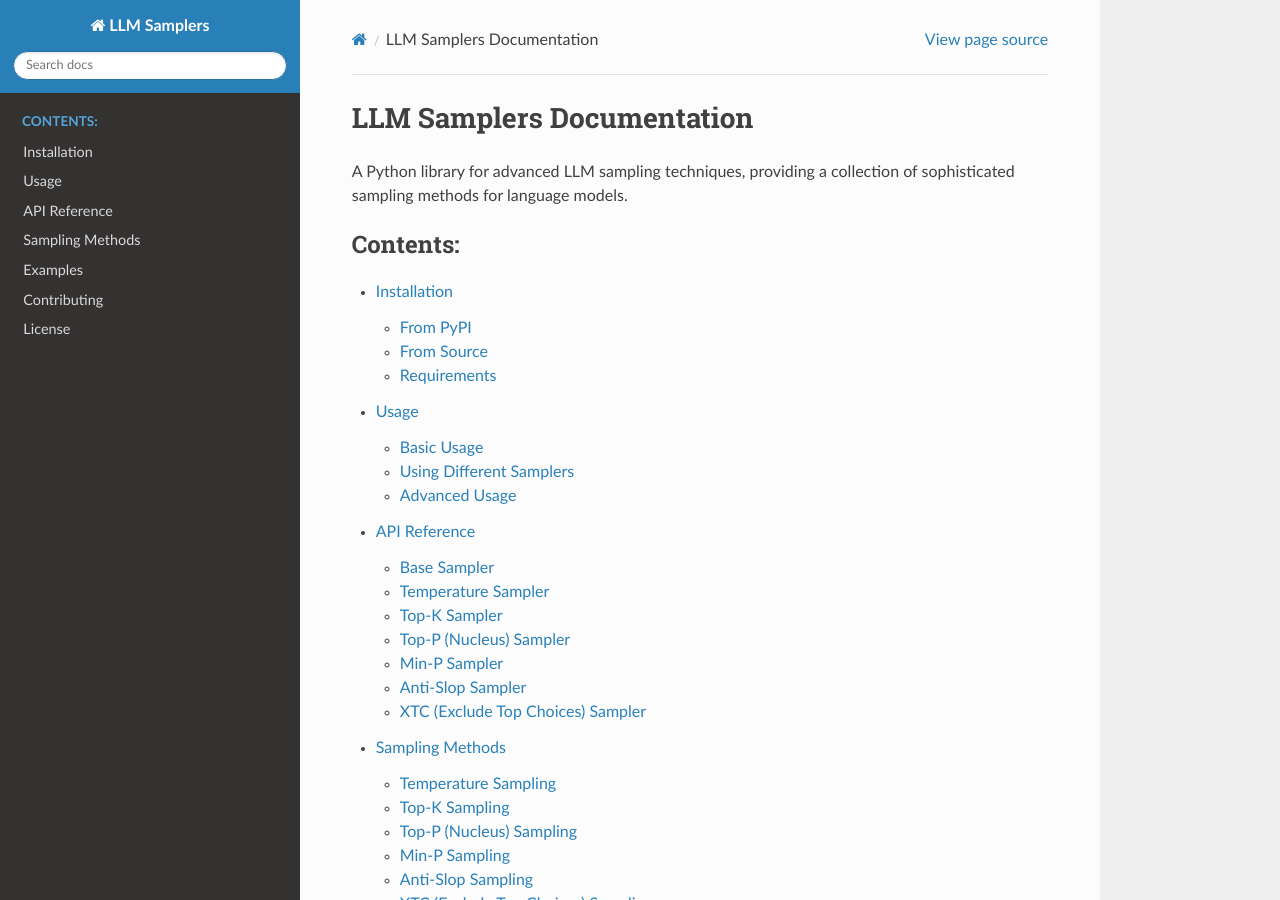
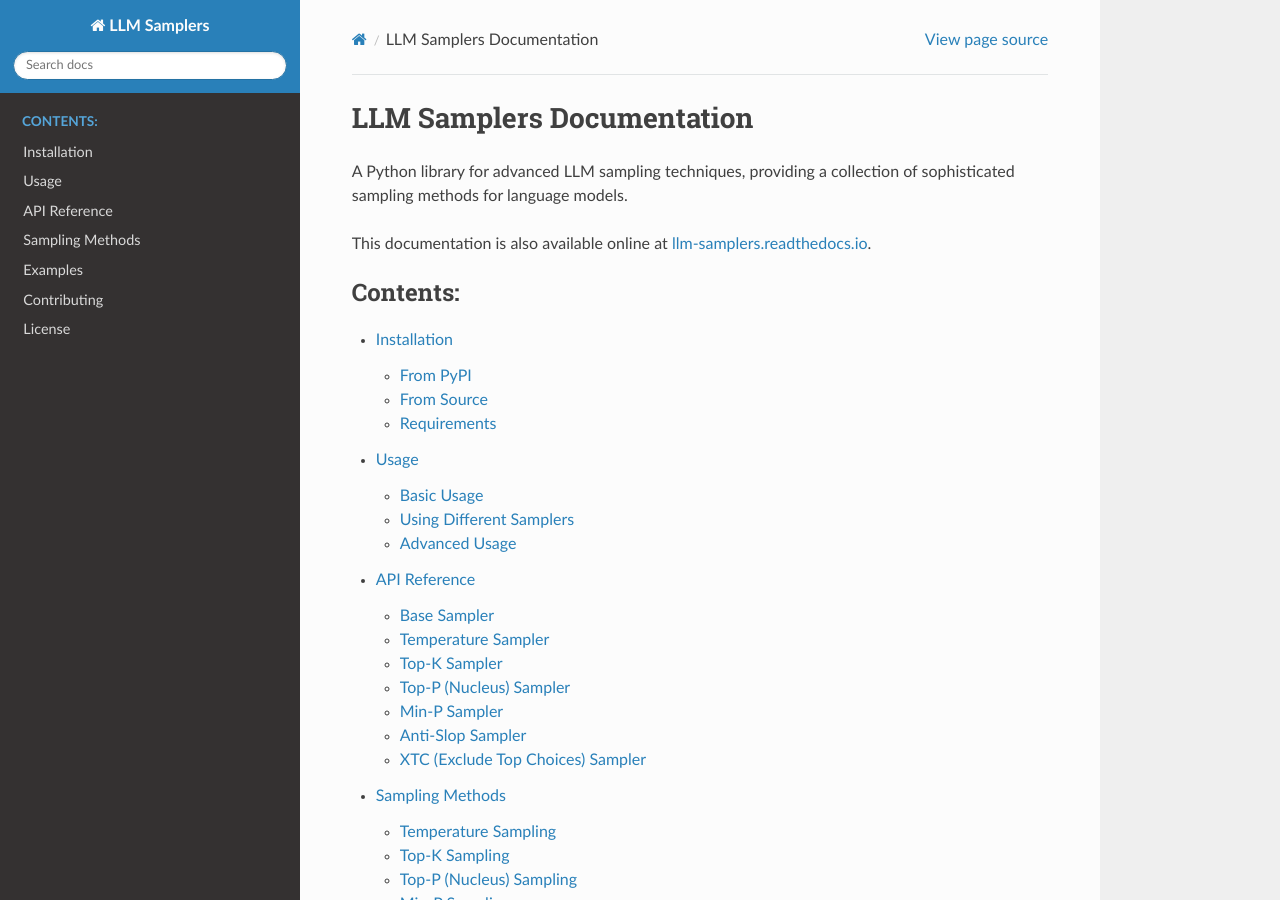
Before and after one commit to iantimmis/llm-samplers, a Sphinx documentation site: the page built from docs/source/index.rst, in a window 1280 px wide and 900 px high. Built offline with Sphinx 7.4.7 and the Read the Docs theme 3.1.0, drawn with Linux system fonts in a browser that asks for light colours.

Commit message:
Update documentation references

```diff
--- a/docs/source/index.rst
+++ b/docs/source/index.rst
@@ -2,6 +2,8 @@ LLM Samplers Documentation
 ==========================
 
 A Python library for advanced LLM sampling techniques, providing a collection of sophisticated sampling methods for language models.
+
+This documentation is also available online at `llm-samplers.readthedocs.io <https://llm-samplers.readthedocs.io/>`_.
 
 .. toctree::
    :maxdepth: 2
--- a/pyproject.toml
+++ b/pyproject.toml
@@ -30,8 +30,9 @@ dev = [
 ]
 
 [project.urls]
-Homepage = "https://github.com/iantimmis/samplers"
-Repository = "https://github.com/iantimmis/samplers.git"
+Homepage = "https://github.com/iantimmis/llm-samplers"
+Repository = "https://github.com/iantimmis/llm-samplers.git"
+Documentation = "https://llm-samplers.readthedocs.io/"
 
 [tool.ruff]
 line-length = 88
```
Also changed, not shown: README.md (+10 -0 lines).
